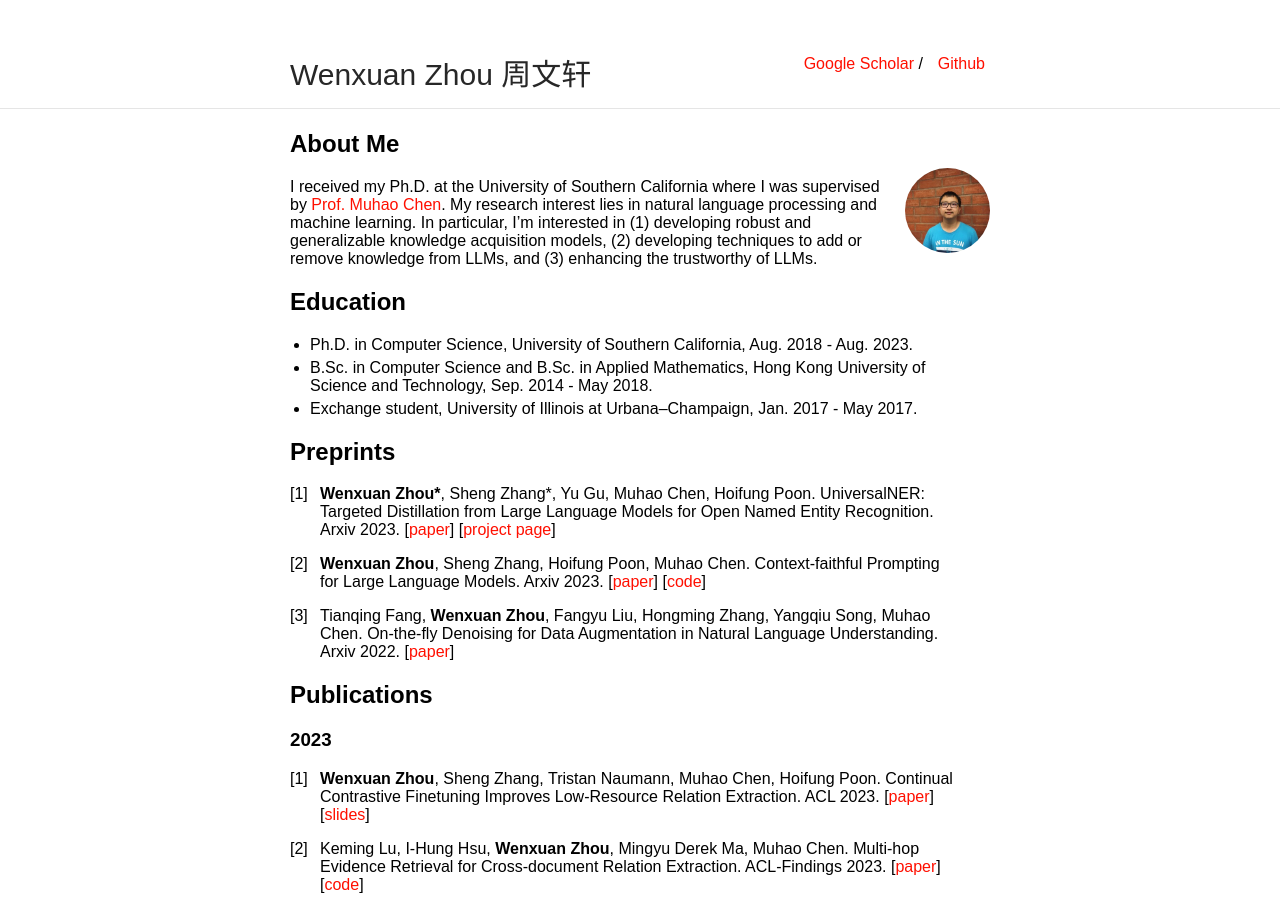
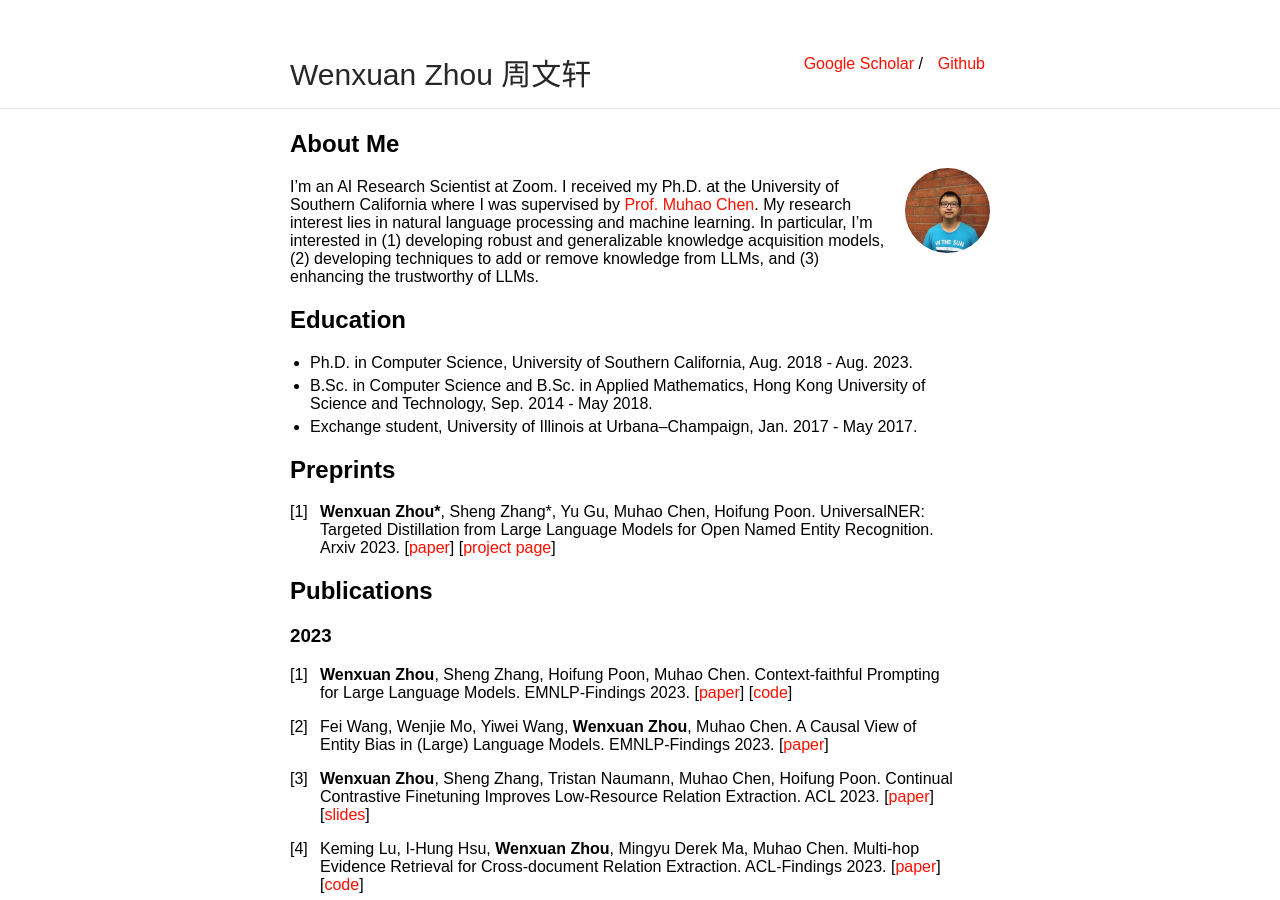
Before and after one commit to wzhouad/wzhouad.github.io, a Jekyll site: the page built from index.md, in a window 1280 px wide and 900 px high. Built offline with Jekyll 4.4.1, drawn with Linux system fonts in a browser that asks for light colours; our own code applies the rules of GitHub Pages for plain Markdown files.

Commit message:
Update index.md

```diff
--- a/index.md
+++ b/index.md
@@ -6,7 +6,7 @@
 
 <img class="profile-picture" src="photo.jpg">
 
-I received my Ph.D. at the University of Southern California where I was supervised by [Prof. Muhao Chen](https://muhaochen.github.io/). My research interest lies in natural language processing and machine learning. In particular, I'm interested in (1) developing robust and generalizable knowledge acquisition models, (2) developing techniques to add or remove knowledge from LLMs, and (3) enhancing the trustworthy of LLMs.
+I'm an AI Research Scientist at Zoom. I received my Ph.D. at the University of Southern California where I was supervised by [Prof. Muhao Chen](https://muhaochen.github.io/). My research interest lies in natural language processing and machine learning. In particular, I'm interested in (1) developing robust and generalizable knowledge acquisition models, (2) developing techniques to add or remove knowledge from LLMs, and (3) enhancing the trustworthy of LLMs.
 
 ## Education
 * Ph.D. in Computer Science, University of Southern California, Aug. 2018 - Aug. 2023.
@@ -17,13 +17,13 @@
 
 1. **Wenxuan Zhou\***, Sheng Zhang\*, Yu Gu, Muhao Chen, Hoifung Poon. UniversalNER: Targeted Distillation from Large Language Models for Open Named Entity Recognition. Arxiv 2023. \[[paper](https://arxiv.org/abs/2308.03279)\] \[[project page](https://universal-ner.github.io/)\]
 
-1. **Wenxuan Zhou**, Sheng Zhang, Hoifung Poon, Muhao Chen. Context-faithful Prompting for Large Language Models. Arxiv 2023. \[[paper](https://arxiv.org/abs/2303.11315)\] \[[code](https://github.com/wzhouad/context-faithful-llm)\]
-
-1. Tianqing Fang, **Wenxuan Zhou**, Fangyu Liu, Hongming Zhang, Yangqiu Song, Muhao Chen. On-the-fly Denoising for Data Augmentation in Natural Language Understanding. Arxiv 2022. \[[paper](https://arxiv.org/abs/2212.10558)\]
-
 ## Publications
 
 ### 2023
+
+1. **Wenxuan Zhou**, Sheng Zhang, Hoifung Poon, Muhao Chen. Context-faithful Prompting for Large Language Models. EMNLP-Findings 2023. \[[paper](https://arxiv.org/abs/2303.11315)\] \[[code](https://github.com/wzhouad/context-faithful-llm)\]
+
+1. Fei Wang, Wenjie Mo, Yiwei Wang, **Wenxuan Zhou**, Muhao Chen. A Causal View of Entity Bias in (Large) Language Models. EMNLP-Findings 2023. \[[paper](https://arxiv.org/abs/2305.14695)\]
 
 1. **Wenxuan Zhou**, Sheng Zhang, Tristan Naumann, Muhao Chen, Hoifung Poon. Continual Contrastive Finetuning Improves Low-Resource Relation Extraction. ACL 2023. \[[paper](https://arxiv.org/abs/2212.10823)\] \[[slides](slides/CCF_ACL23.pdf)\]
 
```
